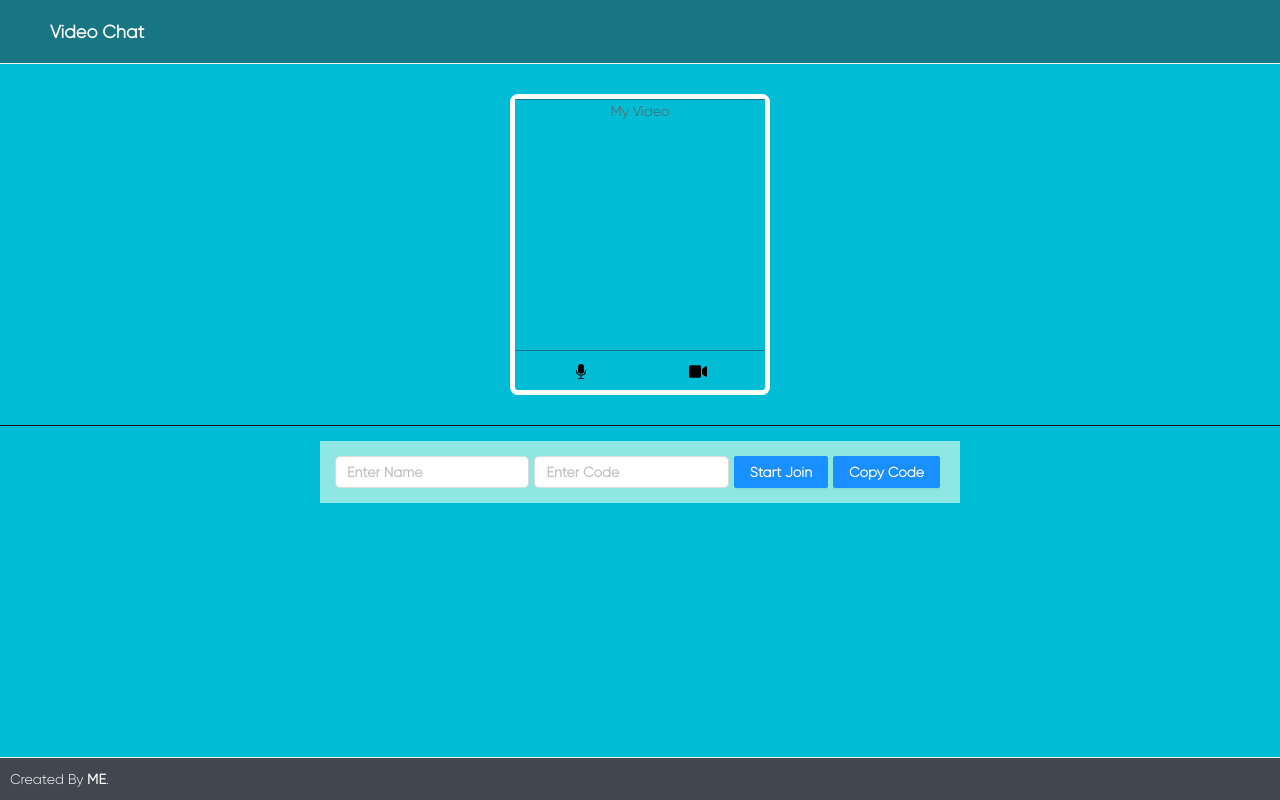
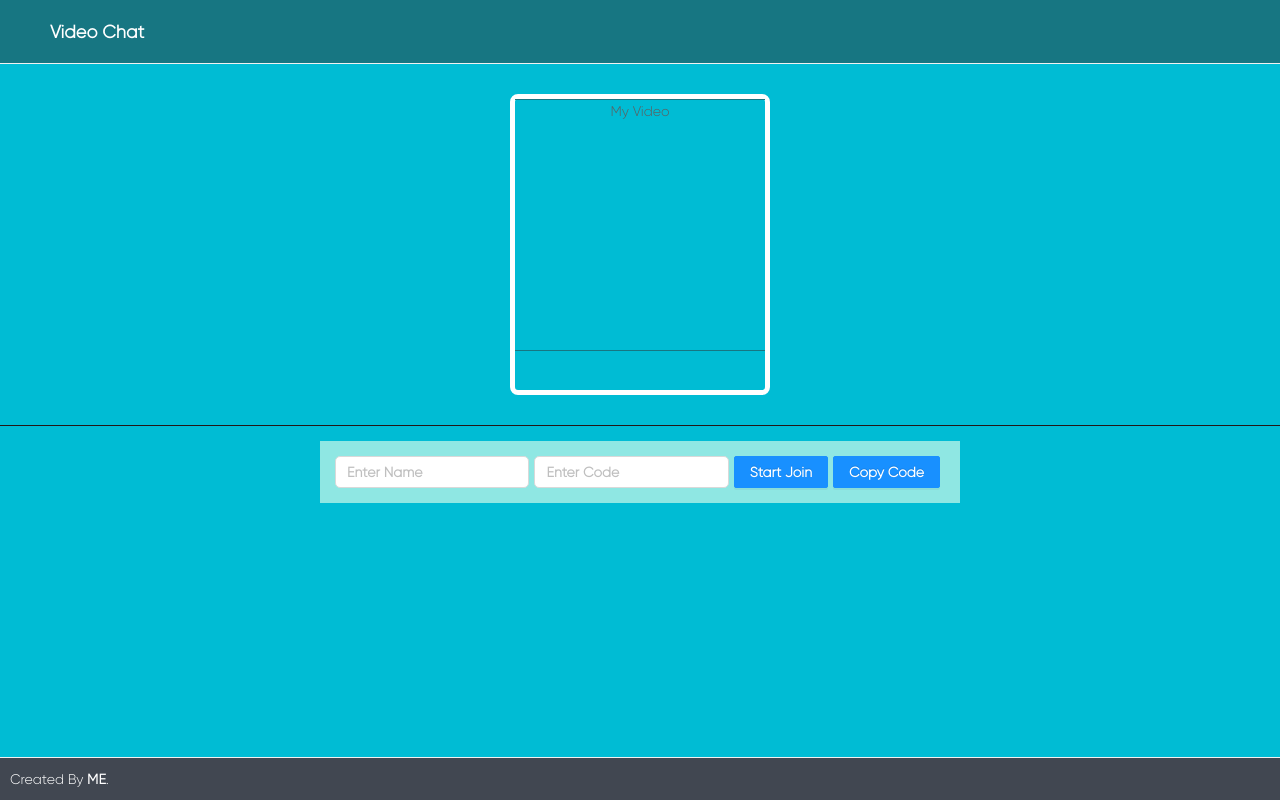
Before and after one commit to rohitjpsingh-zz/video-chat-frontend, a React (Create React App) app: page / in a window 1280 px wide. Built offline with nearby package versions, Linux system fonts and the light colour scheme; no server answers.

Commit message:
Manage warning msg

```diff
--- a/package.json
+++ b/package.json
@@ -18,7 +18,7 @@
   },
   "scripts": {
     "start": "react-scripts start",
-    "build": "react-scripts --max_old_space_size=4096 build",
+    "build": "react-scripts build",
     "test": "react-scripts test",
     "eject": "react-scripts eject"
   },
--- a/src/components/Home/index.jsx
+++ b/src/components/Home/index.jsx
@@ -99,10 +99,12 @@ function Home() {
       setShowCallingModal(true);
       setCallerUser(call.from);
     } else setShowCallingModal(false);
-  }, [call.isReceivingCall]);
+  }, [call,callAccepted]);
 
   //full screen
   const fullScreen = (e) => {
+    console.log("userMicStatusL",userMicStatus);
+
     const elem = e.target;
     if (elem.requestFullscreen) {
       elem.requestFullscreen();
@@ -265,6 +267,8 @@ function Home() {
                 )}
               </div>
               <div className={`${classes.videoProps}`}>
+                {stream && (
+                  <>
                     <span onClick={() => updateMyMic()}>
                       {myMicStatus ? (
                         <img src={MicOnIcon} alt="Mic On" />
@@ -279,6 +283,9 @@ function Home() {
                         <img src={VideoOffIcon} alt="video off icon" />
                       )}
                     </span>
+                  </>
+                )}
+
                 {callAccepted && !callEnded && (
                   <>
                     <span>
```
Lines whose indentation alone changed are shown as unchanged.
